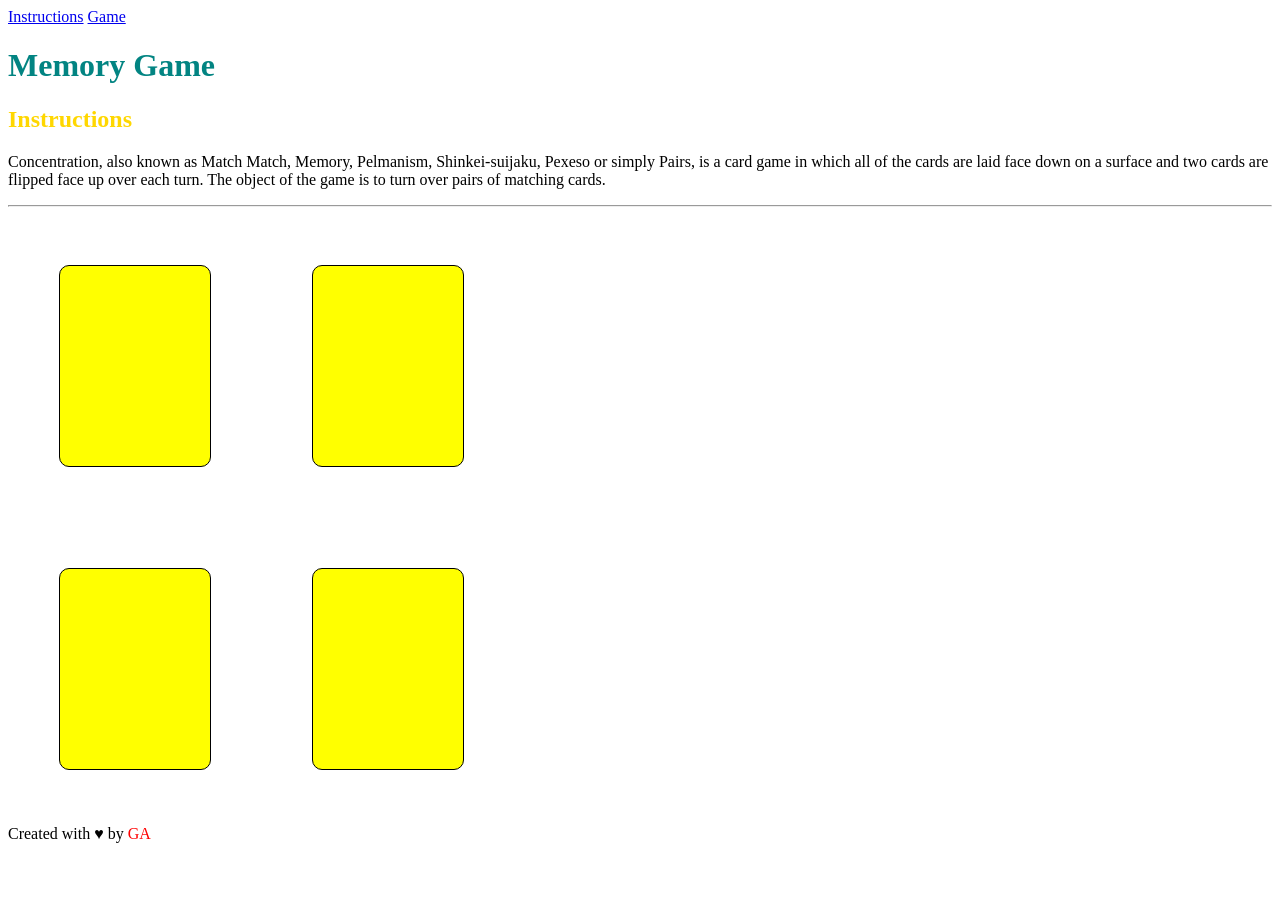
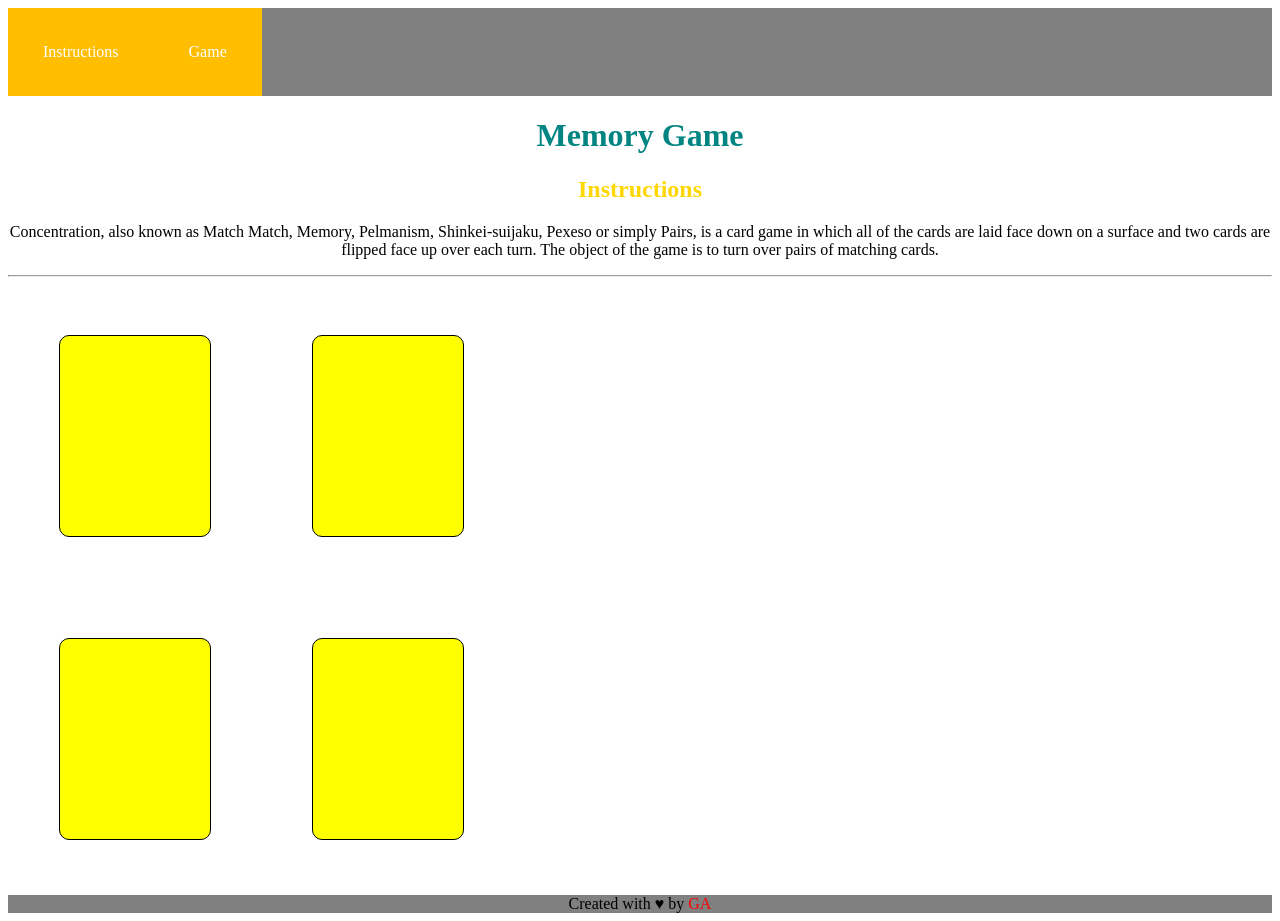
Before and after one commit to monzelb/Memory-Card, a plain HTML site: page index.html in a window 1280 px wide. Before the commit the page ends 851 px from the top, so only its background shows below. Drawn offline with Linux system fonts and the light colour scheme.

Commit message:
finished product

```diff
--- a/index.html
+++ b/index.html
@@ -5,12 +5,14 @@
 		<link rel= "stylesheet" type = "text/css" href= "style.css">
 	</head>
 	<body>
-		<nav>
-			<a href="#">Instructions</a>
+		<nav class= "clearfix">
+			<a href="#board">Instructions</a>
 			<a href="#">Game</a>
 		</nav>
+		<header>
 		<h1>Memory Game</h1>
-		<h2>Instructions</h2>
+		<h2 class= "inst">Instructions</h2>
+		</header>
 		<p>Concentration, also known as Match Match, Memory, Pelmanism, Shinkei-suijaku, Pexeso or simply Pairs, is a card game in which all of the cards are laid face down on a surface and two cards are flipped face up over each turn. The object of the game is to turn over pairs of matching cards.</p>
 		<hr>
 
--- a/style.css
+++ b/style.css
@@ -18,7 +18,30 @@ h1 {
 	color: rgb(2, 132, 130)
 }
 
+nav {
+	background-color: #808080;
+}
+a {
+	background-color: #ffbf00;
+	color: white;
+	padding: 35px;
+	margin: 0px;
+	text-decoration: none;
+	display: block;
+	float: left;
+	}
+	a:hover {
+		background-color: red;
+	}
 
+	.clearfix:after {
+        visibility: hidden;
+        display: block;
+        content: " ";
+        clear: both;
+        height: 0;
+        font-size: 0;
+      }
 h2 {
 	color: #ffd700;
 }
@@ -26,3 +49,10 @@ h2 {
 .name {
 	color: #ff0000;
 }
+
+footer {
+	background-color: #808080;
+}
+header, footer, p {
+	text-align: center;
+}
```
